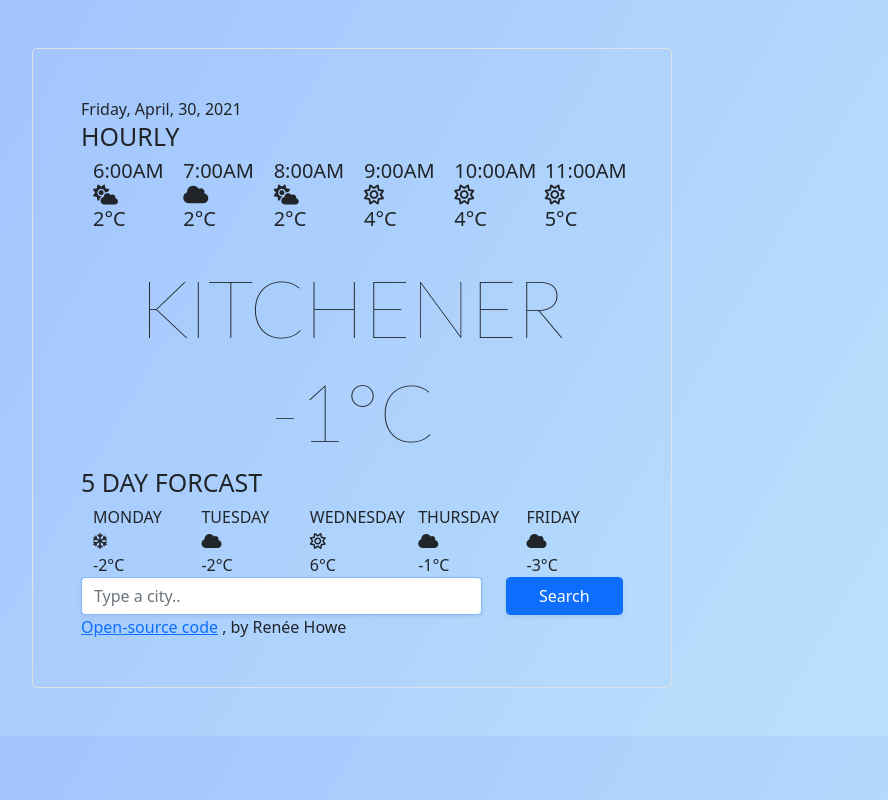
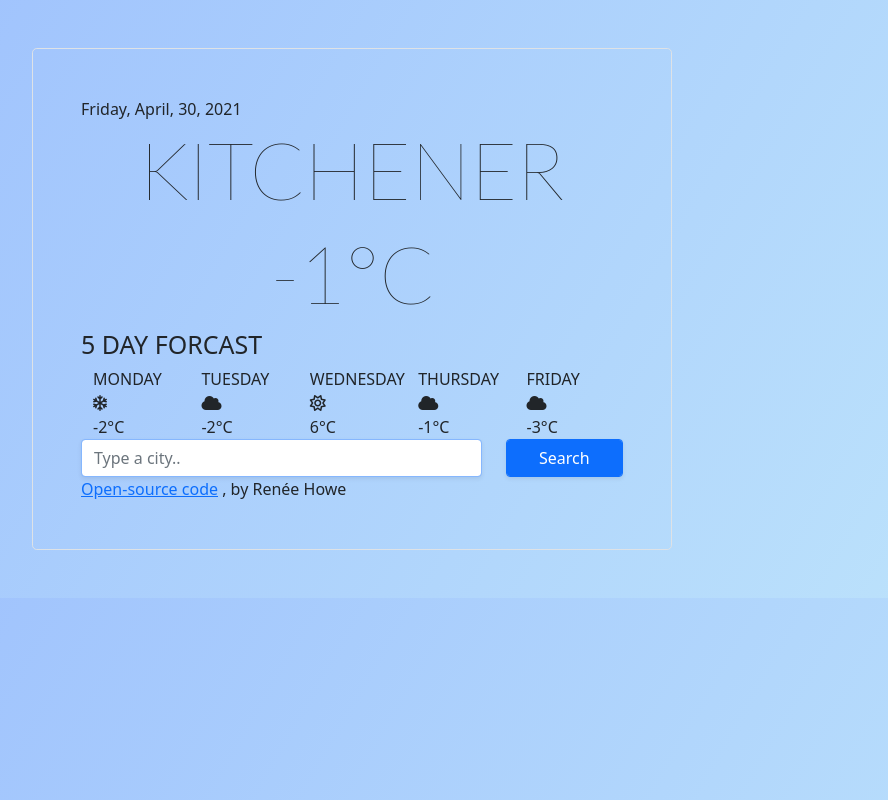
Before and after one commit to reneemh/framework, a plain HTML site: page index.html in a window 1280 px wide. Shown: the whole page, without its empty margins (16-904 px from the left). Drawn offline with nearby package versions, Linux system fonts and the light colour scheme.

Commit message:
hourly changed

```diff
--- a/index.html
+++ b/index.html
@@ -21,64 +21,8 @@
         <div id="my-time">
         </div>
 
-        <h2>
-            HOURLY
-        </h2>
 
-        <h3>
-            <div class="container">
-                <div class="row row-cols-6">
-                    <div class="col ">
-                        6:00AM
-                        <br>
-                        <i class="fas fa-cloud-sun"></i>
-                        <br>
-                        2°C
-                    </div>
 
-                    <div class="col ">
-                        7:00AM
-                        <br>
-                        <i class="fas fa-cloud"></i>
-                        <br>
-                        2°C
-                    </div>
-
-                    <div class="col ">
-                        8:00AM
-                        <br>
-                        <i class="fas fa-cloud-sun"></i>
-                        <br>
-                        2°C
-                    </div>
-
-                    <div class="col ">
-                        9:00AM
-                        <Br>
-                        <i class="far fa-sun"></i>
-                        <br>
-                        4°C
-                    </div>
-
-                    <div class="col ">
-                        10:00AM
-                        <br>
-                        <i class="far fa-sun"></i>
-                        <br>
-                        4°C
-                    </div>
-
-                    <div class="col ">
-                        11:00AM
-                        <br>
-                        <i class="far fa-sun"></i>
-                        <br>
-                        5°C
-                    </div>
-
-                </div>
-            </div>
-        </h3>
 
         <h1 id="the-city">
             KITCHENER
@@ -88,9 +32,9 @@
             -1°C
         </h1>
 
-        <h4>
+        <h2>
             5 DAY FORCAST
-        </h4>
+        </h2>
 
         <div class="container">
             <div class="row row-cols-5">
--- a/style.css
+++ b/style.css
@@ -11,11 +11,6 @@ h2 {
   font-size: 25px;
   font-weight: lighter;
 }
-H3 {
-  font-weight: lighter;
-  font-size: 20px;
-  padding-bottom: 20px;
-}
 
 h4 {
   font-size: 25px;
```
